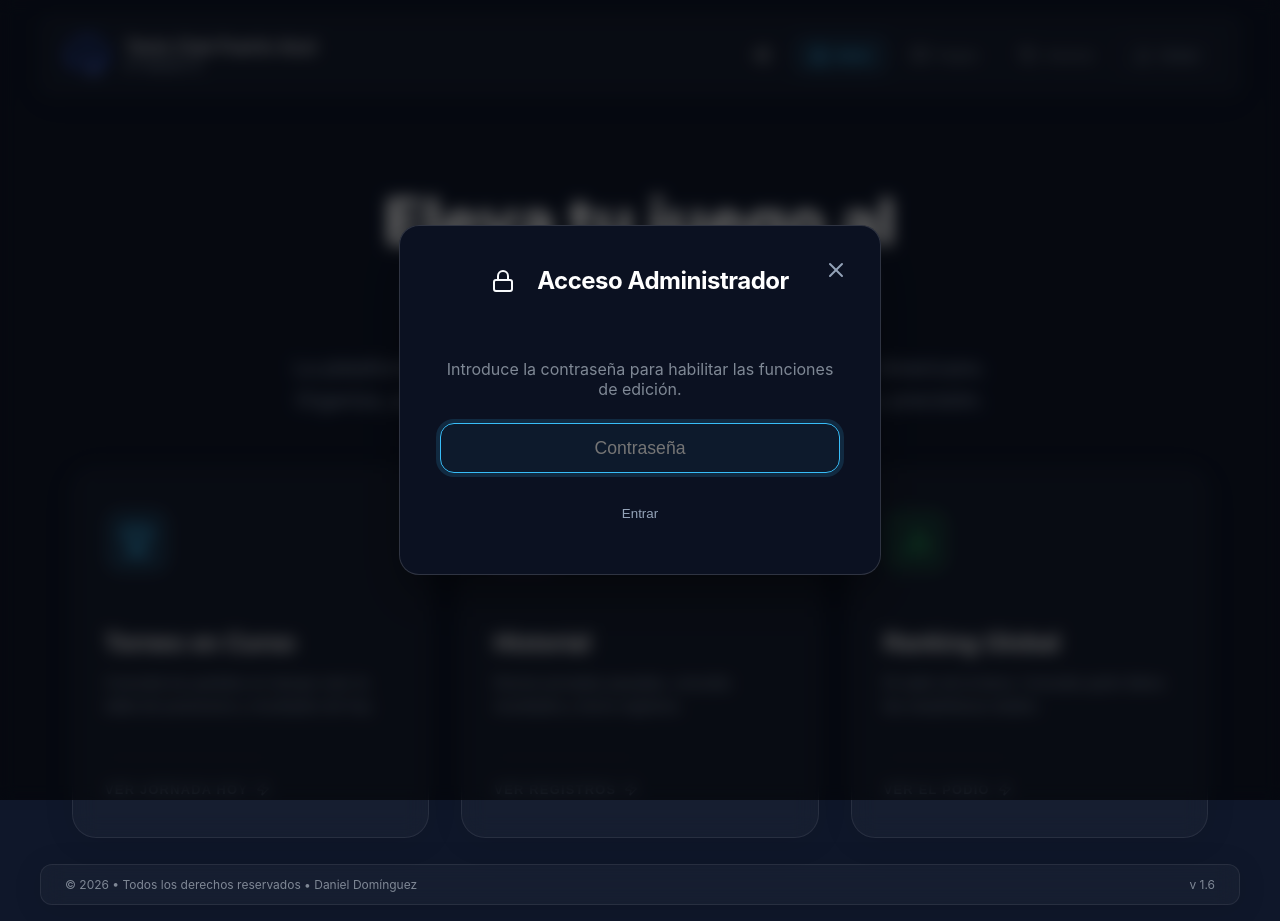
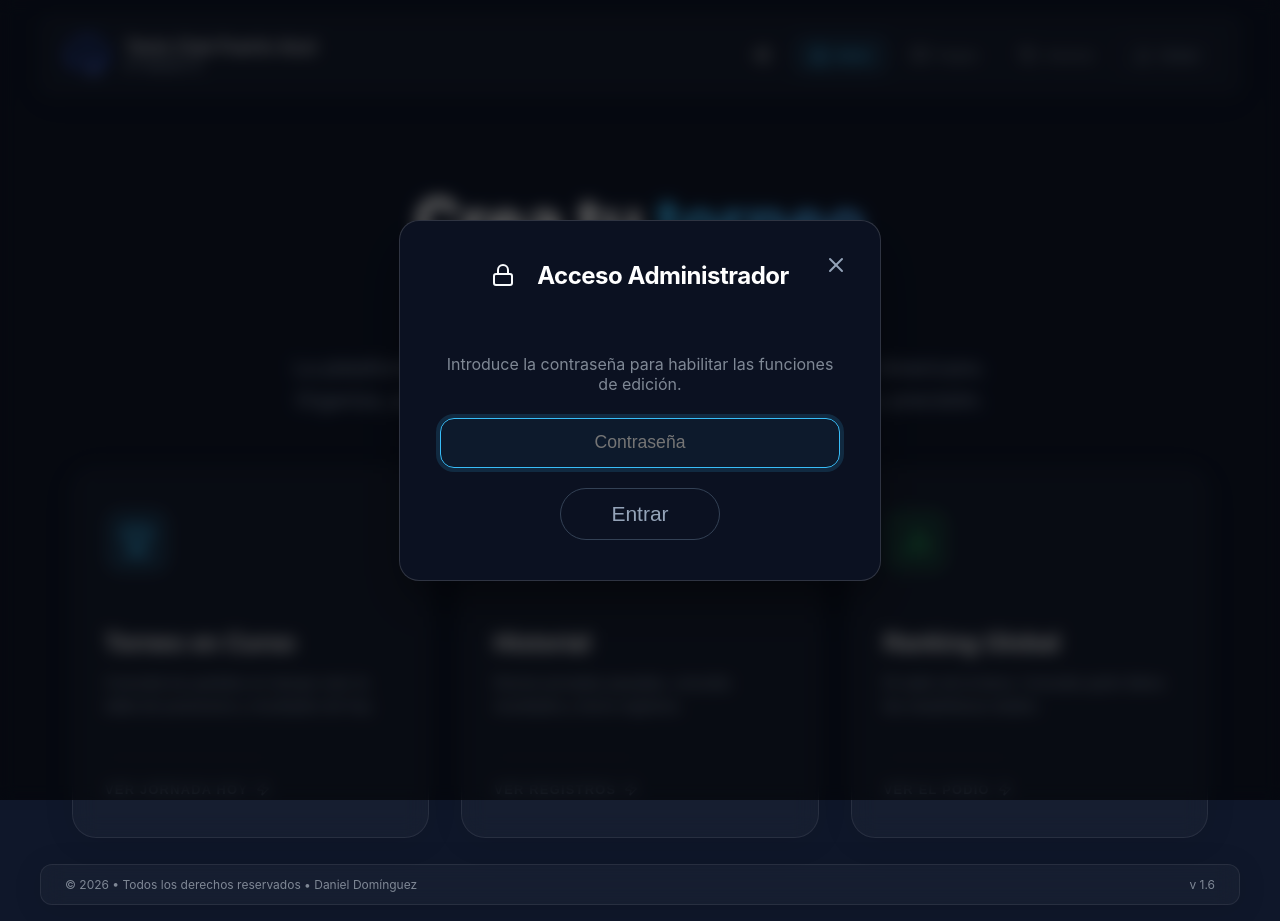
Before and after one commit to danield1969/americano-app, a React (Vite) app in the folder client/: page / in a window 1280 px wide. Both pictures are taken after a click on the button 760 px from the left and 55 px from the top of the page. Built offline with nearby package versions, Linux system fonts and the light colour scheme; no server answers.

Commit message:
texto land page y botón login

```diff
--- a/client/src/components/Home.tsx
+++ b/client/src/components/Home.tsx
@@ -13,7 +13,7 @@ export default function Home({ onNavigate }: HomeProps) {
       <section className="hero-section">
         <div className="hero-content">
           <h1 className="hero-title animate-slide-up">
-            Eleva tu juego al <span className="text-gradient">siguiente nivel</span>
+            Crea tu <span className="text-gradient">torneo Americano</span>
           </h1>
           <p className="hero-subtitle animate-slide-up-delay">
             La plataforma definitiva para gestionar torneos de tenis estilo Americano.
--- a/client/src/components/PlayerList.css
+++ b/client/src/components/PlayerList.css
@@ -109,14 +109,15 @@
 
 .action-btn {
   background: transparent;
-  border: none;
+  border: 1px solid var(--border-color);
   color: var(--text-secondary);
   cursor: pointer;
   padding: 0.4rem;
-  border-radius: 6px;
   display: flex;
   align-items: center;
   justify-content: center;
+  font-size: 21px;
+  border-radius: 30px;
 }
 
 .action-btn:hover {
```
